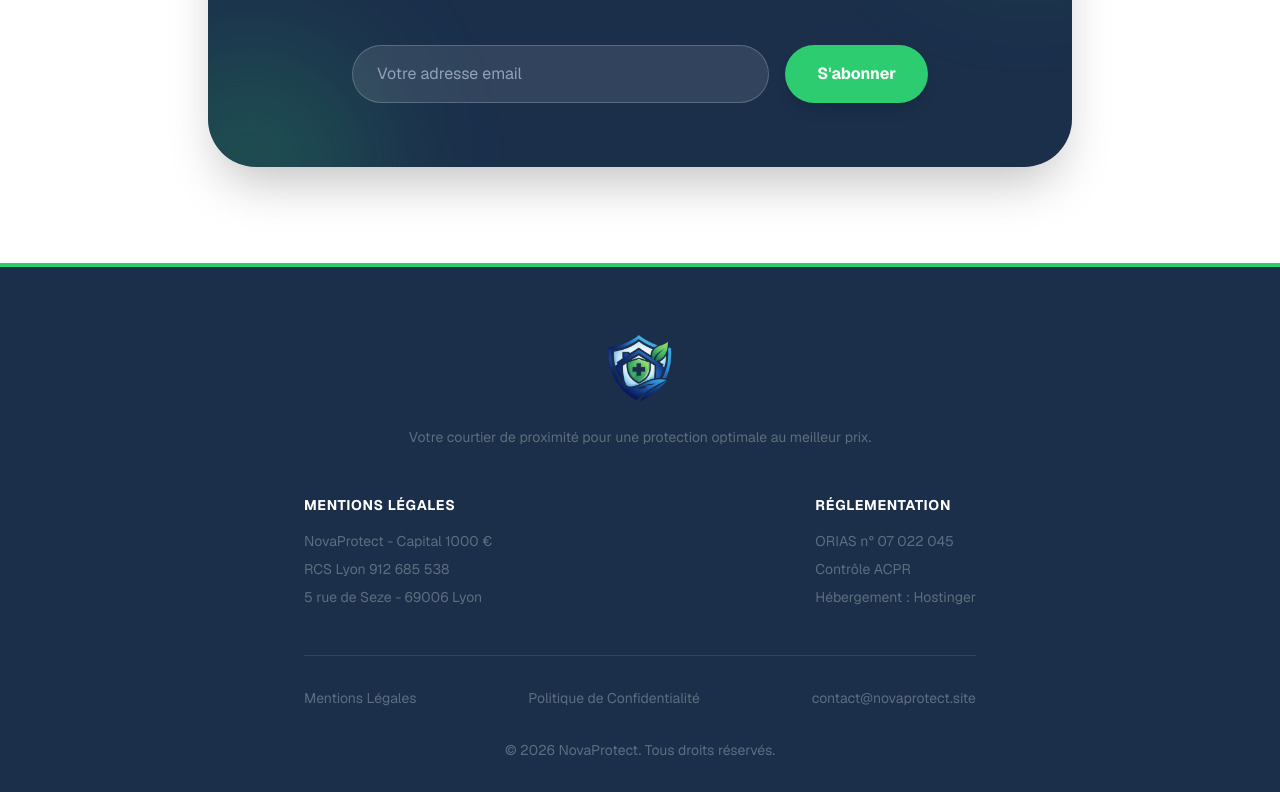
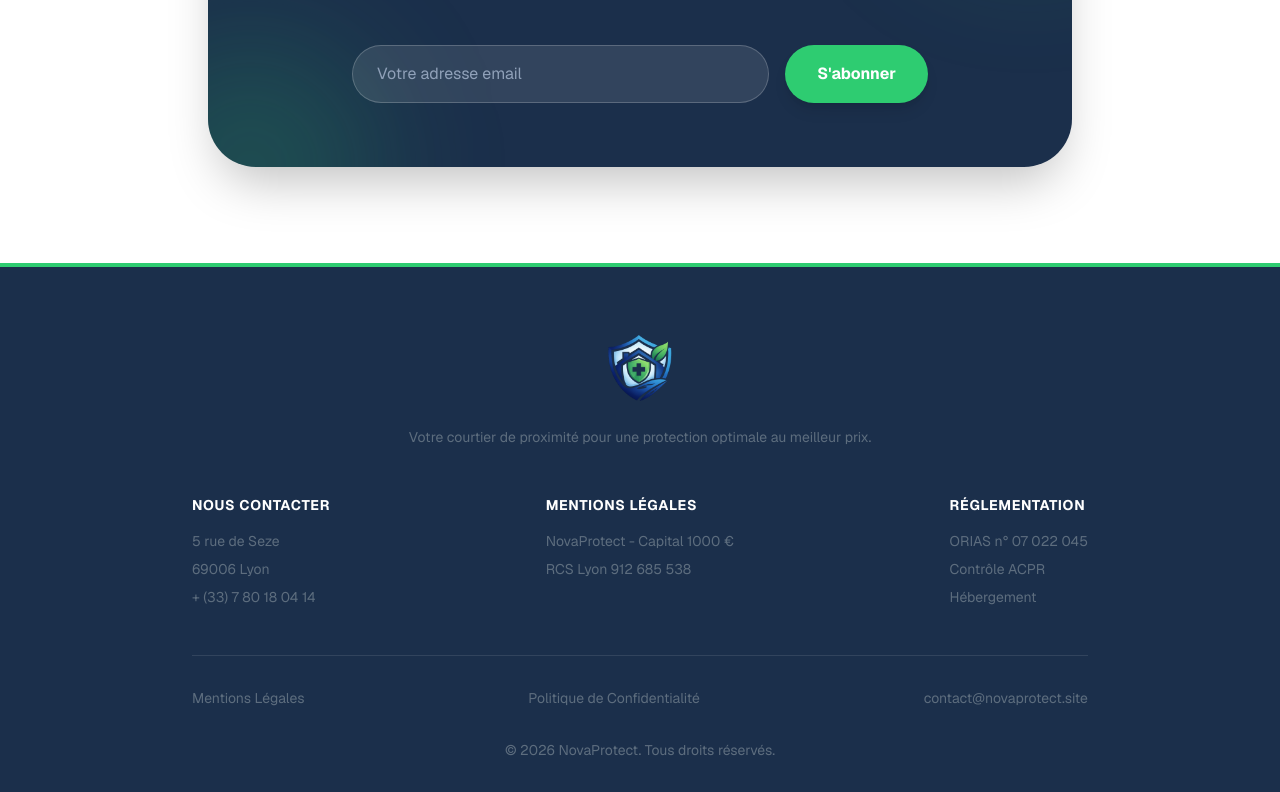
Before and after one commit to cherguirafik-sys/nova-protect, a Next.js app: page /blog in a window 1280 px wide. Shown: the part 2258-3050 px from the top of the page. Built offline with nearby package versions, Linux system fonts and the light colour scheme.

Commit message:
feat: add habitation and auto landing pages and create shared footer and home client components

```diff
--- a/app/auto/page.tsx
+++ b/app/auto/page.tsx
@@ -90,11 +90,11 @@ export default function AutoPage() {
                 src="https://images.unsplash.com/photo-1549317661-bd32c8ce0db2?q=80&w=2070&auto=format&fit=crop"
                 alt="Assurance Auto"
                 fill
-                className="object-cover"
+                className="object-fill"
                 priority
               />
               {/* Decorative Badge */}
-              <div className="absolute bottom-6 left-6 bg-white/90 backdrop-blur-md p-4 rounded-2xl shadow-xl flex items-center gap-4">
+              {/* <div className="absolute bottom-6 left-6 bg-white/90 backdrop-blur-md p-4 rounded-2xl shadow-xl flex items-center gap-4">
                 <div className="bg-brand-green text-white p-3 rounded-full">
                   <Shield className="w-6 h-6" />
                 </div>
@@ -102,7 +102,7 @@ export default function AutoPage() {
                   <p className="font-extrabold text-brand-navy">Assistance 0 km</p>
                   <p className="text-sm font-medium text-brand-text-medium">Inclus dans nos offres</p>
                 </div>
-              </div>
+              </div> */}
             </div>
           </div>
         </div>
--- a/app/habitation/page.tsx
+++ b/app/habitation/page.tsx
@@ -90,7 +90,7 @@ export default function HabitationPage() {
                 src="/Habitations.png"
                 alt="Assurance Habitation"
                 fill
-                className="object-cover"
+                className="object-fill"
                 priority
               />
               {/* Decorative Badge */}
--- a/components/Footer.tsx
+++ b/components/Footer.tsx
@@ -8,13 +8,20 @@ export default function Footer() {
 
         <p className="text-brand-text-medium text-sm mb-12 mt-4">Votre courtier de proximité pour une protection optimale au meilleur prix.</p>
 
-        <div className="flex flex-col md:flex-row justify-between gap-12 w-full text-sm text-left max-w-2xl mx-auto mb-12">
+        <div className="flex flex-col md:flex-row justify-between gap-12 w-full text-sm text-left max-w-4xl mx-auto mb-12">
+          <div>
+            <h4 className="font-bold mb-4 text-white uppercase tracking-wider">Nous Contacter</h4>
+            <ul className="space-y-2 text-brand-text-medium">
+              <li>5 rue de Seze</li>
+              <li>69006 Lyon</li>
+              <li><a href="tel:+33780180414" className="hover:text-white transition-colors">+ (33) 7 80 18 04 14</a></li>
+            </ul>
+          </div>
           <div>
             <h4 className="font-bold mb-4 text-white uppercase tracking-wider">Mentions Légales</h4>
             <ul className="space-y-2 text-brand-text-medium">
               <li>NovaProtect - Capital 1000 €</li>
               <li>RCS Lyon 912 685 538</li>
-              <li>5 rue de Seze - 69006 Lyon</li>
             </ul>
           </div>
           <div className="md:text-left">
@@ -22,12 +29,12 @@ export default function Footer() {
             <ul className="space-y-2 text-brand-text-medium">
               <li>ORIAS n° 07 022 045</li>
               <li>Contrôle ACPR</li>
-              <li>Hébergement : Hostinger</li>
+              <li>Hébergement</li>
             </ul>
           </div>
         </div>
 
-        <div className="w-full max-w-2xl mx-auto flex justify-between gap-4 text-sm text-brand-text-medium border-t border-white/10 pt-8 flex-wrap">
+        <div className="w-full max-w-4xl mx-auto flex justify-between gap-4 text-sm text-brand-text-medium border-t border-white/10 pt-8 flex-wrap">
           <a href="#" className="hover:text-white transition-colors">Mentions Légales</a>
           <a href="#" className="hover:text-white transition-colors">Politique de Confidentialité</a>
           <a href="mailto:contact@novaprotect.site" className="hover:text-white transition-colors">contact@novaprotect.site</a>
--- a/components/HomeClient.tsx
+++ b/components/HomeClient.tsx
@@ -171,11 +171,7 @@ export default function HomeClient() {
                 className="w-full bg-brand-green hover:bg-brand-green-hover text-white font-bold py-2.5 rounded-md shadow-lg text-xs"
               >
                 VALIDER MA DEMANDE
-                <span className="block text-[10px] font-normal opacity-90 mt-0.5">VOS DONNÉES SONT PROTÉGÉES (RGPD)</span>
               </motion.button>
-              <p className="text-[10px] text-center text-brand-text-medium mt-3">
-                Vos données sont protégées (RGPD) et ne seront jamais revendues.
-              </p>
             </motion.form>
           </motion.div>
         </div>
@@ -283,29 +279,34 @@ export default function HomeClient() {
 
           <p className="text-brand-text-medium text-sm mb-12">Votre courtier de proximité pour une protection optimale au meilleur prix.</p>
 
-          <div className="grid grid-cols-1 md:grid-cols-2 gap-12 w-full text-sm text-left max-w-2xl mx-auto mb-12">
+          <div className="flex flex-col md:flex-row justify-between gap-12 w-full text-sm text-left max-w-4xl mx-auto mb-12">
+            <div>
+              <h4 className="font-bold mb-4 text-white uppercase tracking-wider">Nous Contacter</h4>
+              <ul className="space-y-2 text-brand-text-medium">
+                <li>5 rue de Seze 69006 Lyon</li>
+                <li><a href="tel:+33780180414" className="hover:text-white transition-colors">+ (33) 7 80 18 04 14</a></li>
+              </ul>
+            </div>
             <div>
               <h4 className="font-bold mb-4 text-white uppercase tracking-wider">Mentions Légales</h4>
               <ul className="space-y-2 text-brand-text-medium">
-                <li>NovaProtect - Capital 1000 €</li>
+                <li>NovaProtect</li>
                 <li>RCS Lyon 912 685 538</li>
-                <li>5 rue de Seze - 69006 Lyon</li>
               </ul>
             </div>
-            <div>
+            <div className="md:text-left">
               <h4 className="font-bold mb-4 text-white uppercase tracking-wider">Réglementation</h4>
               <ul className="space-y-2 text-brand-text-medium">
                 <li>ORIAS n° 07 022 045</li>
                 <li>Contrôle ACPR</li>
-                <li>Hébergement : Hostinger</li>
               </ul>
             </div>
           </div>
 
-          <div className="w-full flex justify-center gap-6 text-xs text-brand-text-medium border-t border-white/10 pt-8 flex-wrap">
+          <div className="w-full max-w-4xl mx-auto flex justify-between gap-4 text-sm text-brand-text-medium border-t border-white/10 pt-8 flex-wrap">
             <a href="#" className="hover:text-white transition-colors">Mentions Légales</a>
             <a href="#" className="hover:text-white transition-colors">Politique de Confidentialité</a>
-            <a href="#" className="hover:text-white transition-colors">contact@novaprotect.site</a>
+            <a href="mailto:contact@novaprotect.site" className="hover:text-white transition-colors">contact@novaprotect.site</a>
           </div>
           <p className="text-xs text-brand-text-medium mt-4">© 2026 NovaProtect. Tous droits réservés.</p>
         </motion.div>
```
